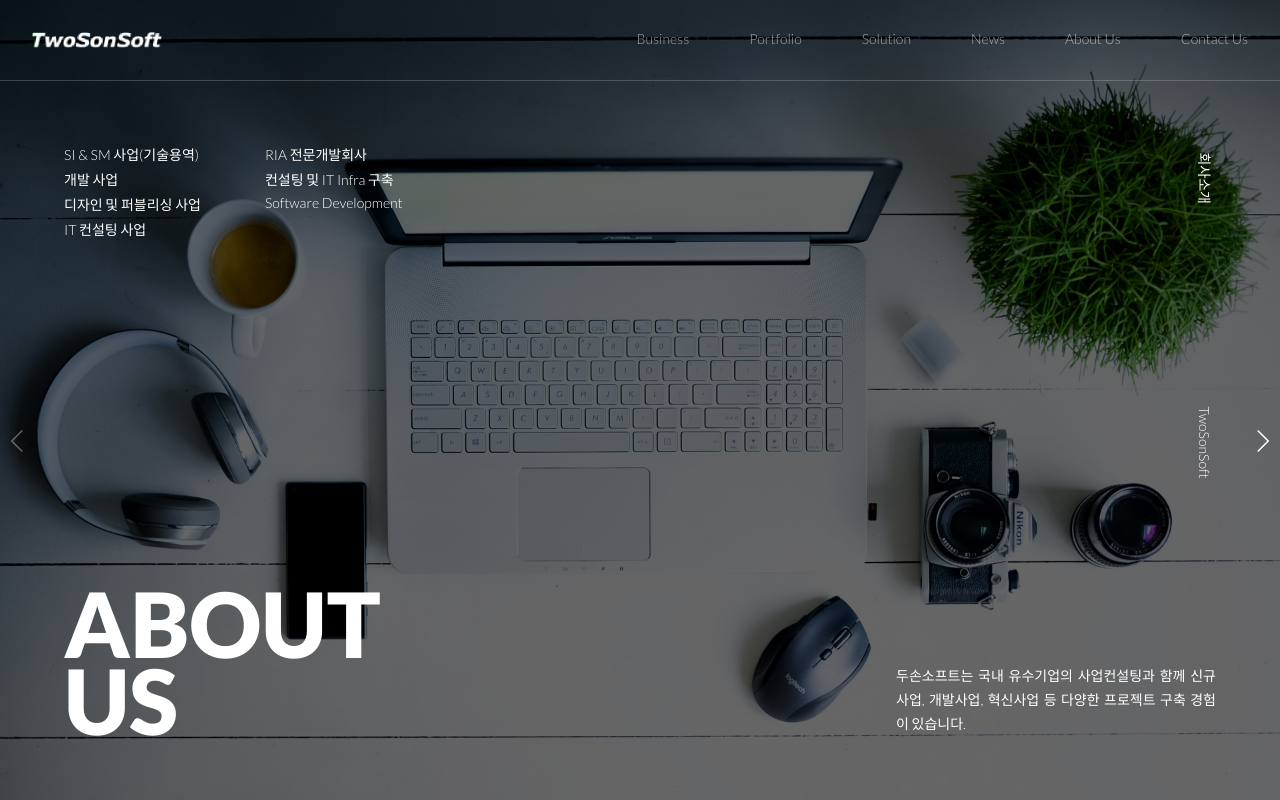
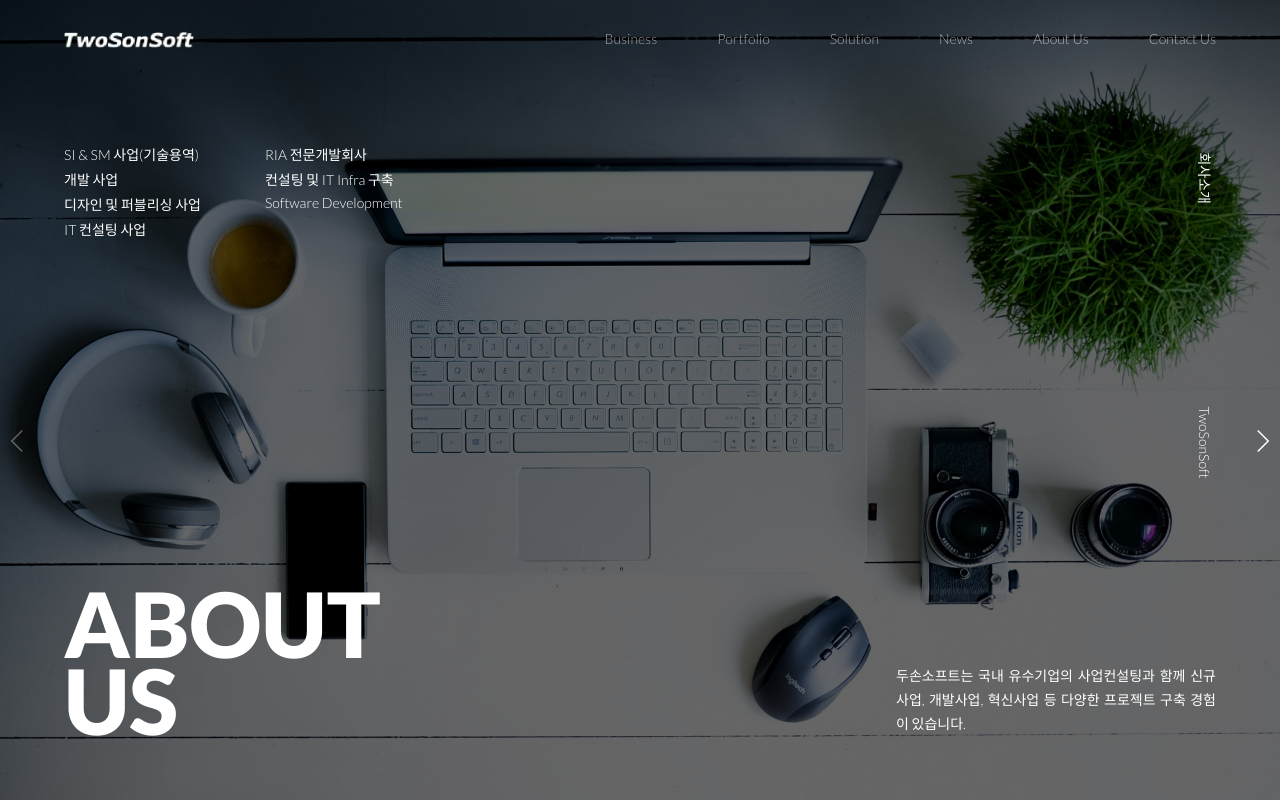
Before and after one commit to opp1350/vue-study, a Vue app in the folder lee-twosonsoft/: page / in a window 1280 px wide. Shown: the top 800 px of the page. Built offline with nearby package versions, Linux system fonts and the light colour scheme.

Commit message:
css 수정

```diff
--- a/lee-twosonsoft/public/index.html
+++ b/lee-twosonsoft/public/index.html
@@ -35,17 +35,17 @@
         if (scollHeight <= position) {
           $('.gnb').css("background-color","#fff");
           $('.gnb a').css("color","#000");
-          $('.gnb .inner').css("border-bottom","1px solid rgba(0,0,0,0)");
+          $('.gnb .inner').css({"border-bottom":"1px solid rgba(0,0,0,0)","padding":"0 2.5vw"});
           $('h1.mainLogo img').removeClass('show');
           $('h1.mainLogo img.black').addClass('show');
         } else {
           $('.gnb').css("background-color","rgba(255,255,255,0)");
           $('.gnb a').css("color","rgba(255,255,255,0.6)");
-          $('.gnb .inner').css("border-bottom","1px solid rgba(255,255,255,0.2)");
+          $('.gnb .inner').css({"border-bottom":"1px solid rgba(255,255,255,0)","padding":"0 5vw"});
           $('h1.mainLogo img').removeClass('show');
           $('h1.mainLogo img.default').addClass('show');
         }
-      }
+      };
       $(window).scroll(function(){
         gnbStyleChange ();
       });
@@ -141,7 +141,6 @@
         nextEl: '.swiper-button-next',
         prevEl: '.swiper-button-prev',
       },
-
     })
   });
   </script>
--- a/lee-twosonsoft/src/components/MainMenu.vue
+++ b/lee-twosonsoft/src/components/MainMenu.vue
@@ -58,11 +58,10 @@
 	clear: both;
 }
 .gnb .inner {
-	/* max-width: 1920px;
-	margin:0 auto; */
-	padding:0 2.5vw;
+	padding:0 5vw;
 	height: 100%;
-	border-bottom:1px solid rgba(255,255,255,0.4)
+	box-sizing: border-box
+	/* border-bottom:1px solid rgba(255,255,255,0.4) */
 }
 .gnb h1 {
 	float: left;
```
